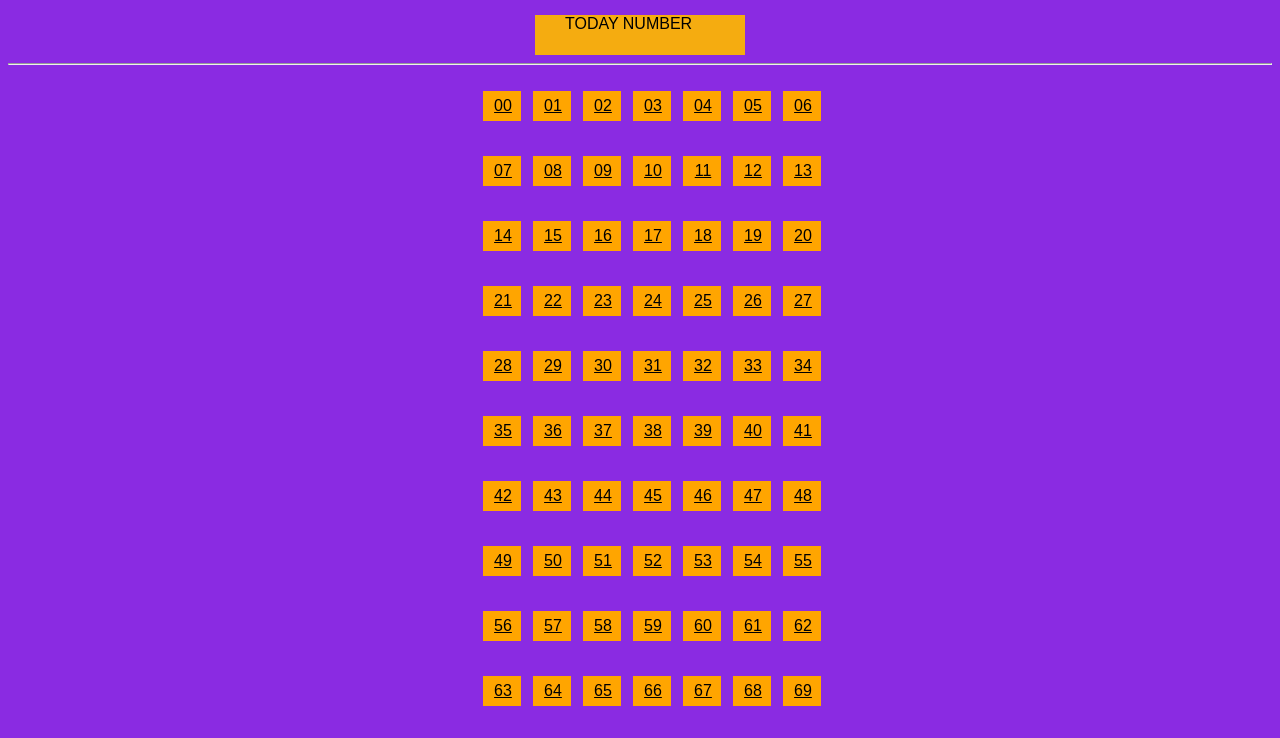
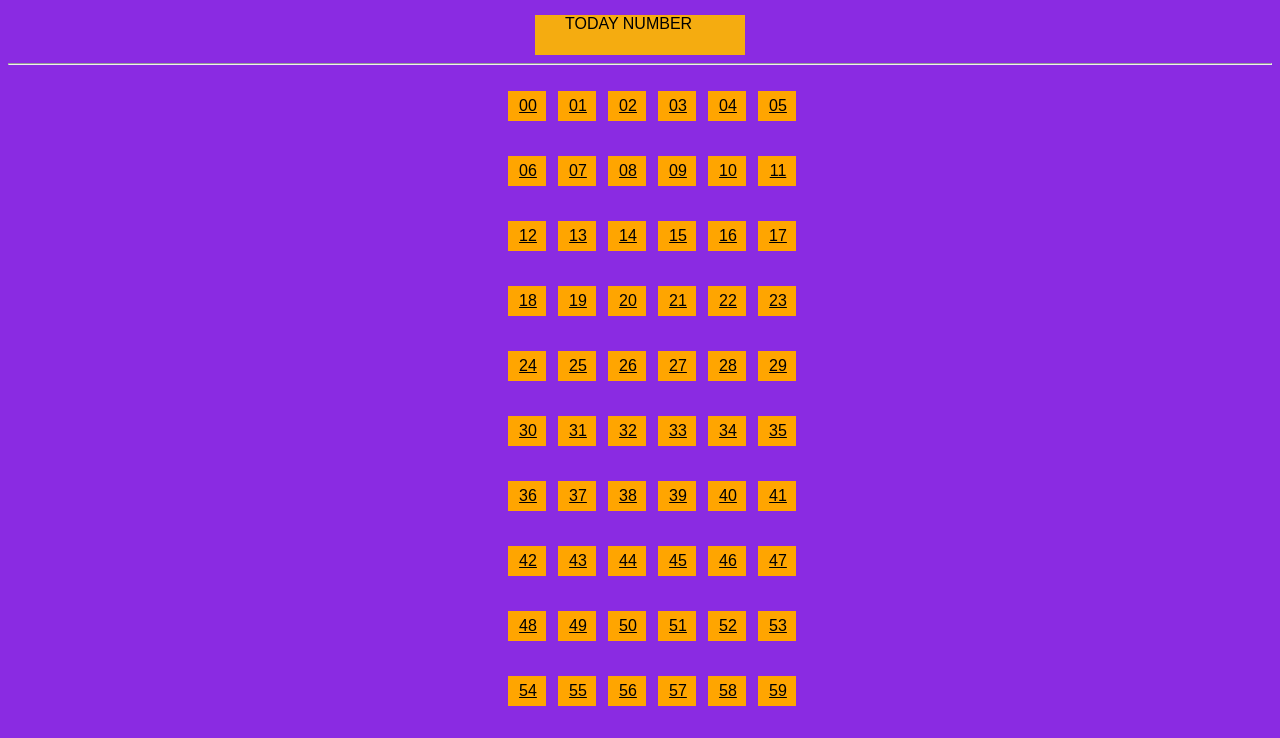
Before and after one commit to eiithu142/2d-boss, a plain HTML site: page index.html in a window 1280 px wide. Shown: the part 48-786 px from the top of the page. Drawn offline with nearby package versions, Linux system fonts and the light colour scheme.

Commit message:
Update index.html

```diff
--- a/index.html
+++ b/index.html
@@ -169,7 +169,7 @@
    }
    .container{
     display: grid;
-    grid-template-columns: repeat(7,15px);
+    grid-template-columns: repeat(6,15px);
     gap:35px ;
     justify-content: center;
    }
```
